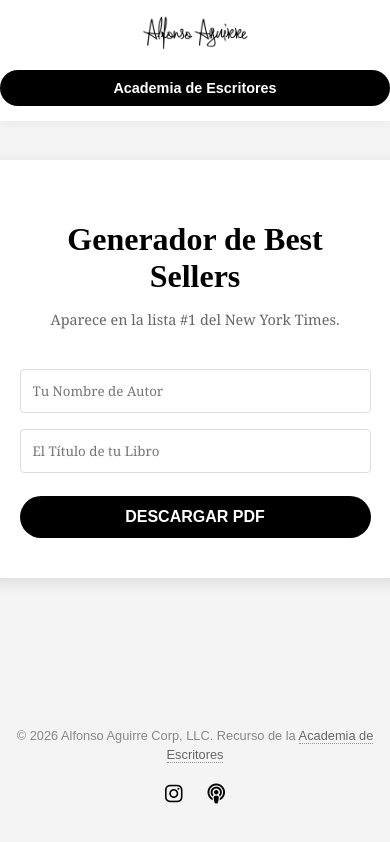
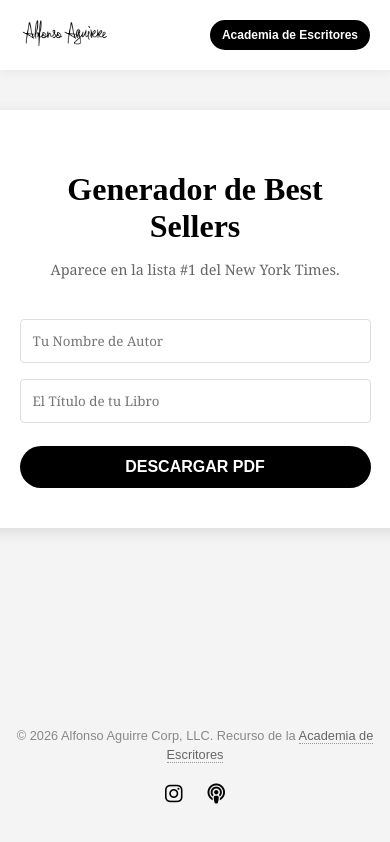
Before and after one commit to alfonsoaguirrecorp/generador-nyt, a website: page generador-nyt/public/index.html in a window 390 px wide. Shown: the top 842 px of the page. Drawn offline with Linux system fonts and the light colour scheme.

Commit message:
Update index.html

```diff
--- a/generador-nyt/public/index.html
+++ b/generador-nyt/public/index.html
@@ -146,22 +146,36 @@
         }
 
         /* RESPONSIVE */
+       /* RESPONSIVE: Ajustes para celular Sofisticado */
         @media (max-width: 600px) {
             .navbar {
-                flex-direction: column;
-                height: auto;
-                padding: 15px 20px;
-                gap: 15px;
+                /* Mantenemos la dirección en fila (lado a lado) */
+                flex-direction: row;
+                justify-content: space-between; /* Logo izquierda, Botón derecha */
+                height: 70px; /* Un poco más compacta la barra */
+                padding: 0 20px; /* Espacio a los lados */
+                gap: 10px; /* Espacio mínimo entre logo y botón */
             }
+
             body {
-                padding-top: 140px;
+                padding-top: 100px; /* Ajustamos el espacio del cuerpo */
             }
+
             .logo-img {
-                max-height: 35px;
+                /* Logo más discreto para dar espacio al botón */
+                max-height: 28px;
             }
+
             .btn-academia {
-                width: 100%;
-                text-align: center;
+                width: auto; /* IMPORTANTE: Ya no abarca toda la pantalla */
+                font-size: 0.75rem; /* Letra más pequeña y elegante */
+                padding: 8px 12px; /* Botón más compacto */
+                white-space: nowrap; /* Obliga al texto a estar en una sola línea */
+            }
+
+            /* Ajuste extra para que el título no se pegue tanto arriba en cel */
+            .container {
+                margin-top: 10px;
             }
         }
     </style>
```
